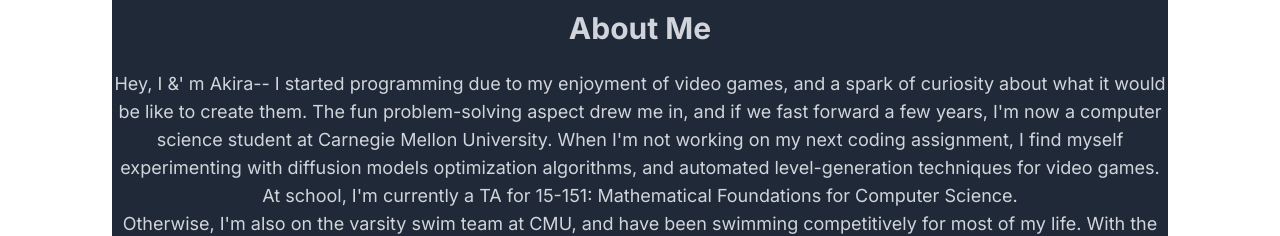
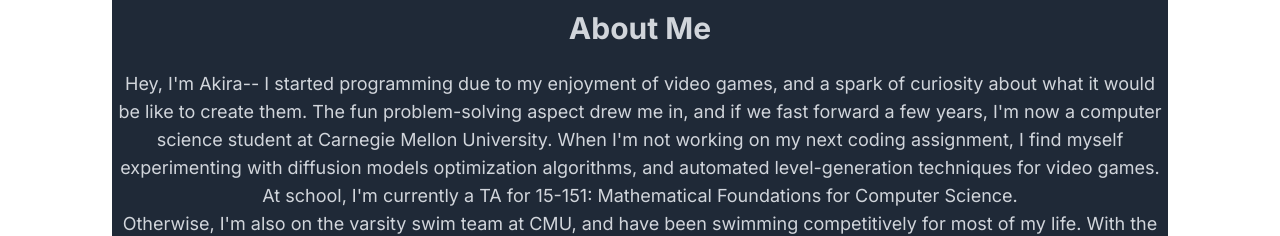
Before and after one commit to Ak33ra/personal-website, a Next.js app: page /personal-website/ in a window 1280 px wide. Shown: the part 404-640 px from the top of the page. Built offline with nearby package versions, Linux system fonts and the light colour scheme.

Commit message:
getting very tired of this just let me use normal apostrophes

```diff
--- a/components/aboutme.tsx
+++ b/components/aboutme.tsx
@@ -3,7 +3,7 @@ const AboutMe = () => {
       <section id="about" className="py-16 bg-gray-800 text-gray-300">
         <div className="container mx-auto text-center">
           <h2 className="text-3xl font-bold mb-6">About Me</h2>
-          <p className="text-lg">Hey, I &' m Akira-- I started programming due to my enjoyment of video games, and a spark of curiosity about what it would be like to create them.
+          <p className="text-lg">Hey, I&apos;m Akira-- I started programming due to my enjoyment of video games, and a spark of curiosity about what it would be like to create them.
             The fun problem-solving aspect drew me in, and if we fast forward a few years, I&apos;m now a computer science student at Carnegie Mellon University. When I&apos;m not working on my next coding assignment, I find myself experimenting with diffusion models
             optimization algorithms, and automated level-generation techniques for video games.
         </p>
```
